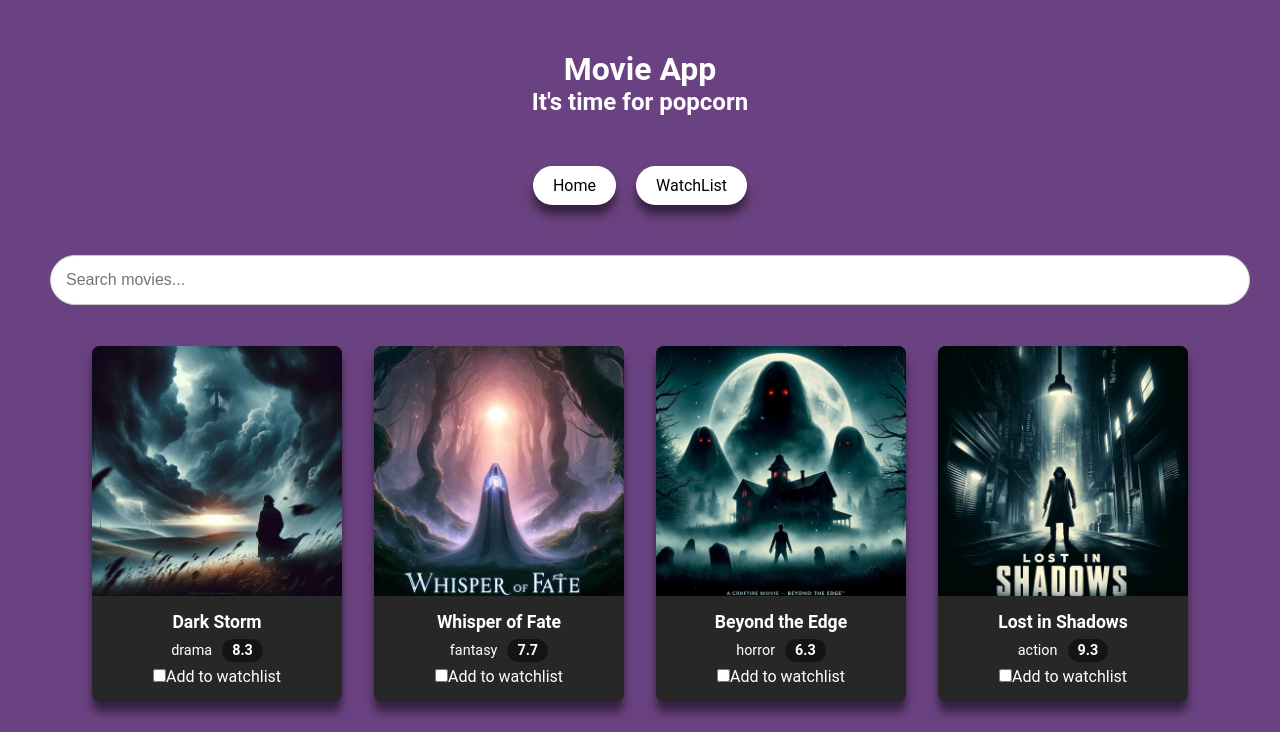
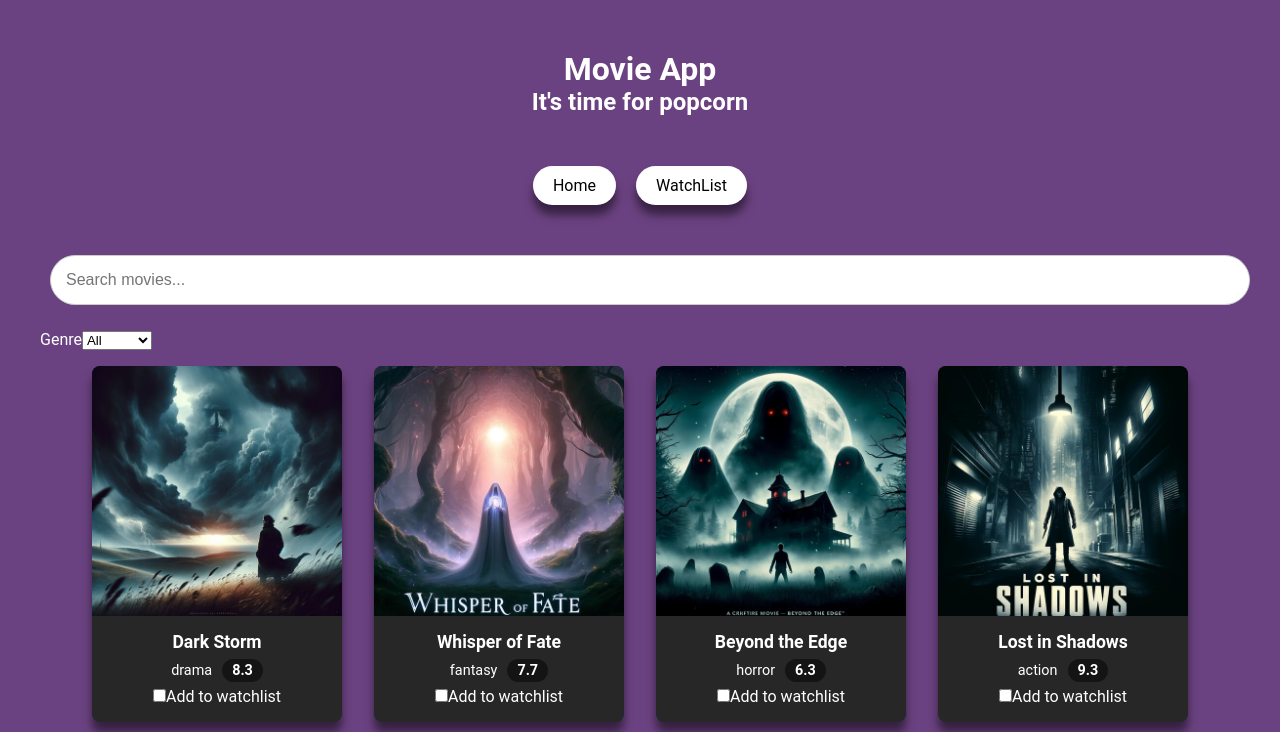
Before and after one commit to lorenarogoz/movie-app, a React (Vite) app: page / in a window 1280 px wide. Shown: the top 732 px of the page. Built offline with nearby package versions, Linux system fonts and the light colour scheme.

Commit message:
The implementation for genre filter

```diff
--- a/src/components/MovieGrid.jsx
+++ b/src/components/MovieGrid.jsx
@@ -8,8 +8,24 @@ export default function MovieGrid({movies, watchlist, toggleWatchlist}) {
         setSearchTerm(e.target.value);
     };
 
-    const filteredMovies = movies.filter((movie) =>
-        movie.title.toLowerCase().includes(searchTerm.toLowerCase()),
+    const [genre, setGenre] = useState('All');
+
+    const handleGenreChange = (e) => {
+        setGenre(e.target.value);
+    };
+
+    const matchesGenre = (movie, genre) => {
+        return (
+            genre === 'All' || movie.genre.toLowerCase() === genre.toLowerCase()
+        );
+    };
+
+    const matchesSearchTerm = (movie, searchTerm) => {
+        return movie.title.toLowerCase().includes(searchTerm.toLowerCase());
+    };
+    const filteredMovies = movies.filter(
+        (movie) =>
+            matchesGenre(movie, genre) && matchesSearchTerm(movie, searchTerm),
     );
     return (
         <div>
@@ -20,6 +36,22 @@ export default function MovieGrid({movies, watchlist, toggleWatchlist}) {
                 value={searchTerm}
                 onChange={handleSearchChange}
             />
+            <div className='filter-bar'>
+                <div
+                    className='filter-slot'
+                    value={genre}
+                    onChange={handleGenreChange}
+                >
+                    <label>Genre</label>
+                    <select>
+                        <option>All</option>
+                        <option>Action</option>
+                        <option>Drama</option>
+                        <option>Fantasy</option>
+                        <option>Horror</option>
+                    </select>
+                </div>
+            </div>
             <div className='movies-grid'>
                 {filteredMovies.map((movie) => (
                     <MovieCard
```
